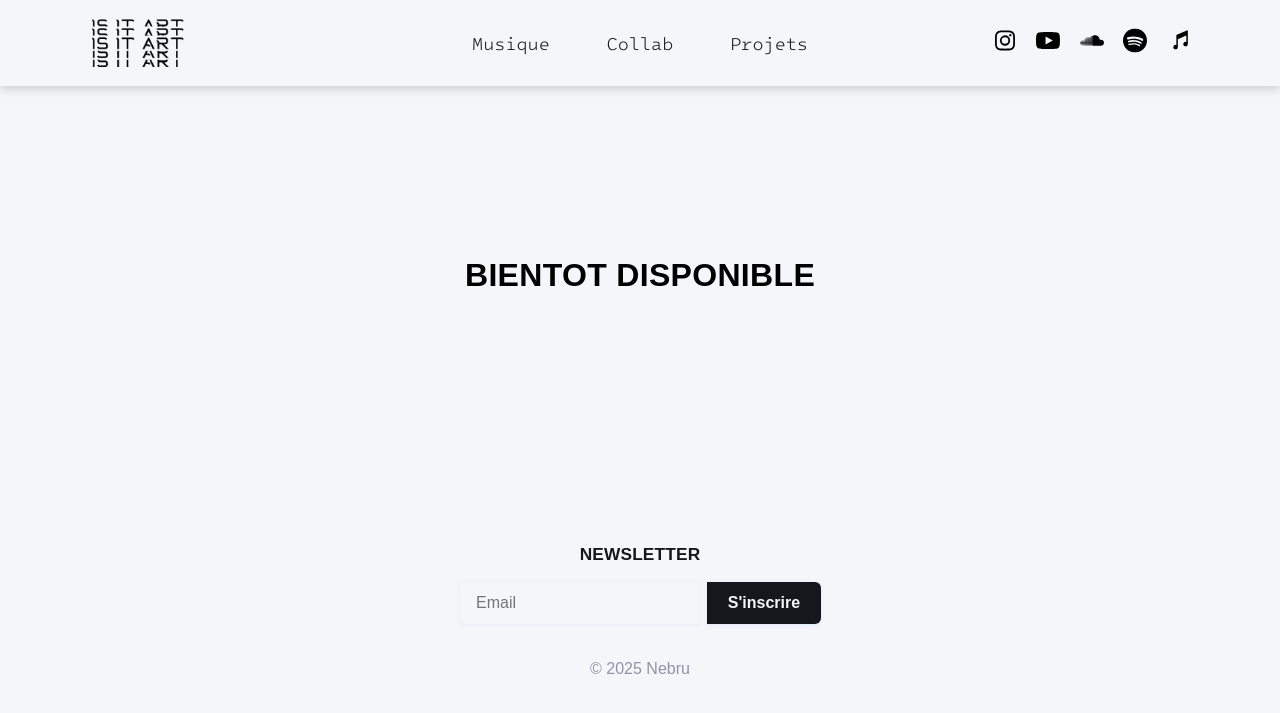
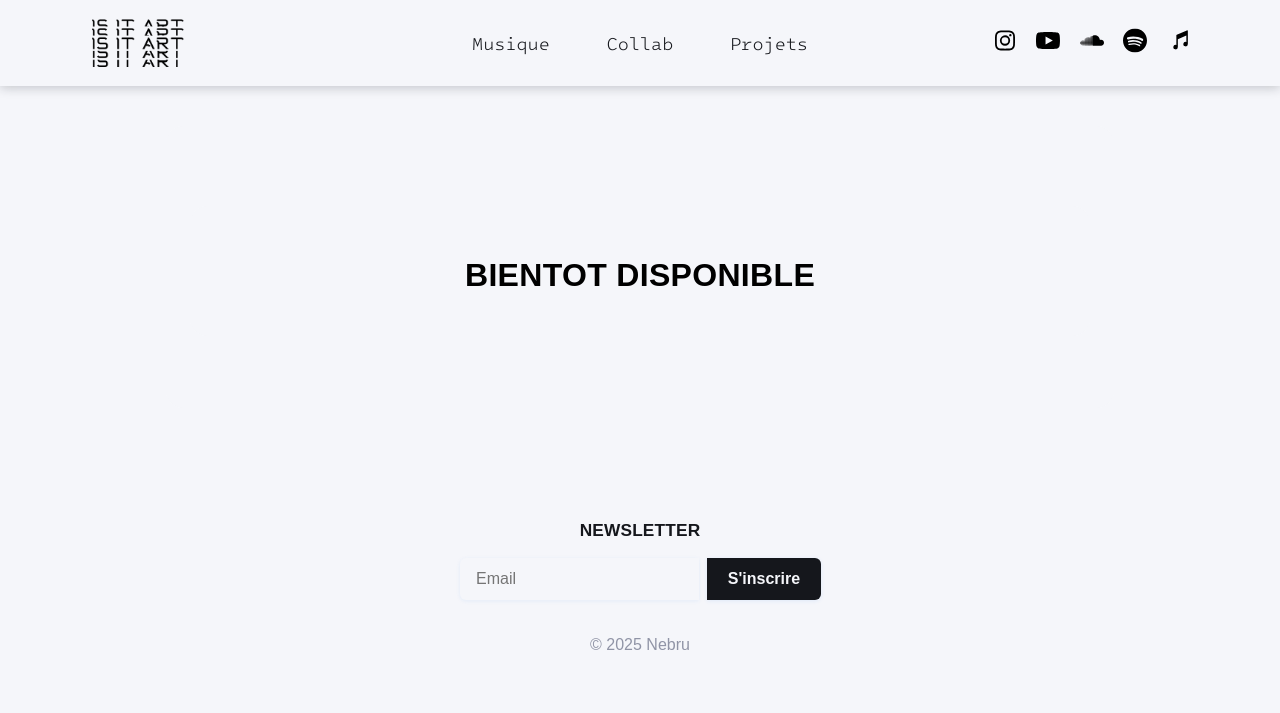
Before and after one commit to 0xnebru/0xnebru.github.io, a Jekyll site: the page built from collab.md, in a window 1280 px wide. Shown: the top 713 px of the page. Built offline with Jekyll 4.4.1, drawn with Linux system fonts in a browser that asks for light colours.

Commit message:
Update style.css

```diff
--- a/assets/style.css
+++ b/assets/style.css
@@ -179,7 +179,7 @@ main {
 
 footer {
   text-align: center;
-  padding: 2.5em 1em 1em 1em;
+  padding: 1em 1em 1em 1em;
   font-size: 1em;
   background: none;
   color: #9094a6;
```
